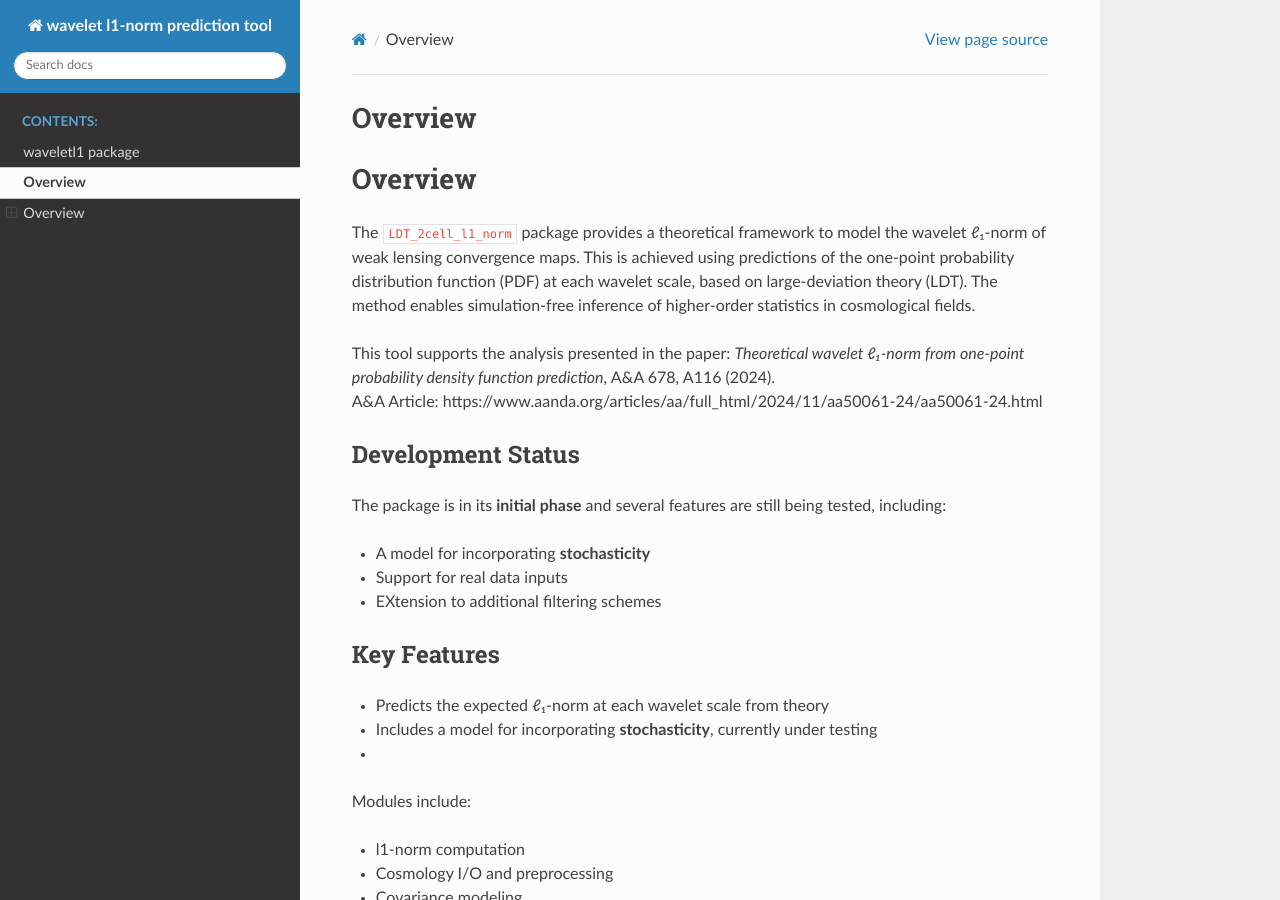
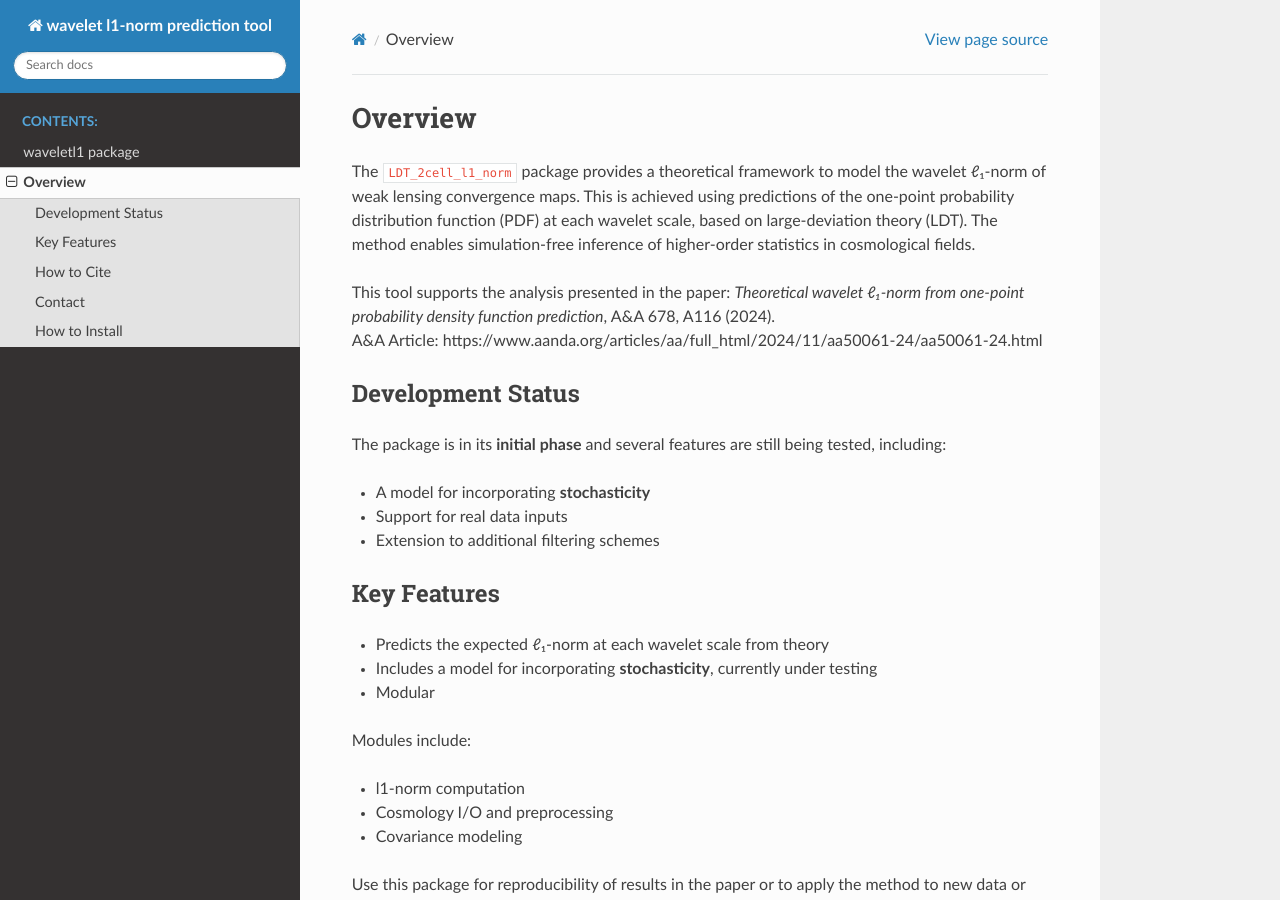
Before and after one commit to vilasinits/LDT_2cell_l1_norm, a Sphinx documentation site: the page built from docs/overview.md, in a window 1280 px wide and 900 px high. Built offline with Sphinx 7.4.7 and the Read the Docs theme 3.1.0, drawn with Linux system fonts in a browser that asks for light colours.

Commit message:
wrapping up

```diff
--- a/docs/overview.md
+++ b/docs/overview.md
@@ -1,7 +1,5 @@
 # Overview
 
-Overview
-========
 
 The `LDT_2cell_l1_norm` package provides a theoretical framework to model the wavelet ℓ₁-norm of weak lensing convergence maps. This is achieved using predictions of the one-point probability distribution function (PDF) at each wavelet scale, based on large-deviation theory (LDT). The method enables simulation-free inference of higher-order statistics in cosmological fields.
 
@@ -16,14 +14,14 @@ The package is in its **initial phase** and several features are still being tes
 
 - A model for incorporating **stochasticity**
 - Support for real data inputs
-- EXtension to additional filtering schemes
+- Extension to additional filtering schemes
 
 Key Features
 ------------
 
 - Predicts the expected ℓ₁-norm at each wavelet scale from theory
 - Includes a model for incorporating **stochasticity**, currently under testing
--
+- Modular
 
 Modules include:
 
```
